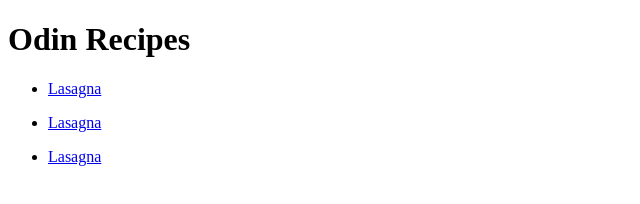
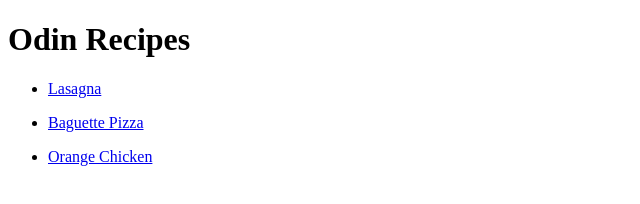
Before and after one commit to diossalva/odin-recipes, a plain HTML site: page index.html in a window 1280 px wide. Shown: the whole page, without its empty margins (0-640 px from the left). Drawn offline with Linux system fonts and the light colour scheme.

Commit message:
Index list item fix Fix names of list items.

```diff
--- a/index.html
+++ b/index.html
@@ -8,7 +8,7 @@
 <body>
     <h1>Odin Recipes</h1>
     <ul><li><a href="recipes/lasagna.html">Lasagna</a></li></ul>
-    <ul><li><a href="recipes/baguette-pizza.html">Lasagna</a></li></ul>
-    <ul><li><a href="recipes/orange-chicken.html">Lasagna</a></li></ul>
+    <ul><li><a href="recipes/baguette-pizza.html">Baguette Pizza</a></li></ul>
+    <ul><li><a href="recipes/orange-chicken.html">Orange Chicken</a></li></ul>
 </body>
 </html>
```
